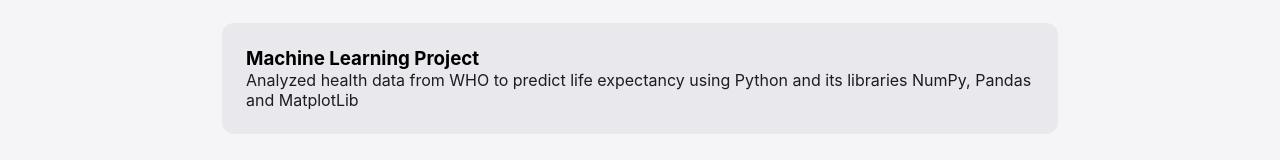
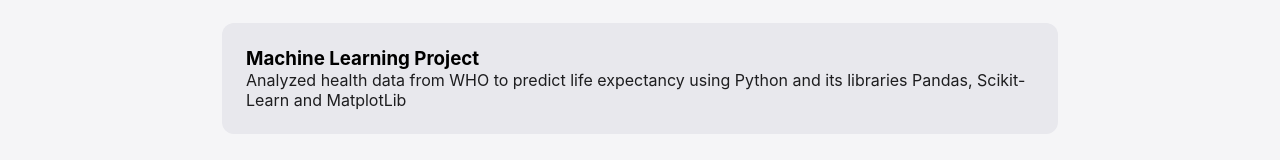
Before and after one commit to puspalgoswami/Portfolio, a plain HTML site: page index.html in a window 1280 px wide. Shown: the part 1209-1369 px from the top of the page. Drawn offline with Linux system fonts and the light colour scheme.

Commit message:
Update index.html

```diff
--- a/index.html
+++ b/index.html
@@ -95,7 +95,7 @@
         </h3>
         <p>
           Analyzed health data from WHO to predict life expectancy using Python
-          and its libraries NumPy, Pandas and MatplotLib
+          and its libraries Pandas, Scikit-Learn and MatplotLib
         </p>
       </div>
     </section>
```
